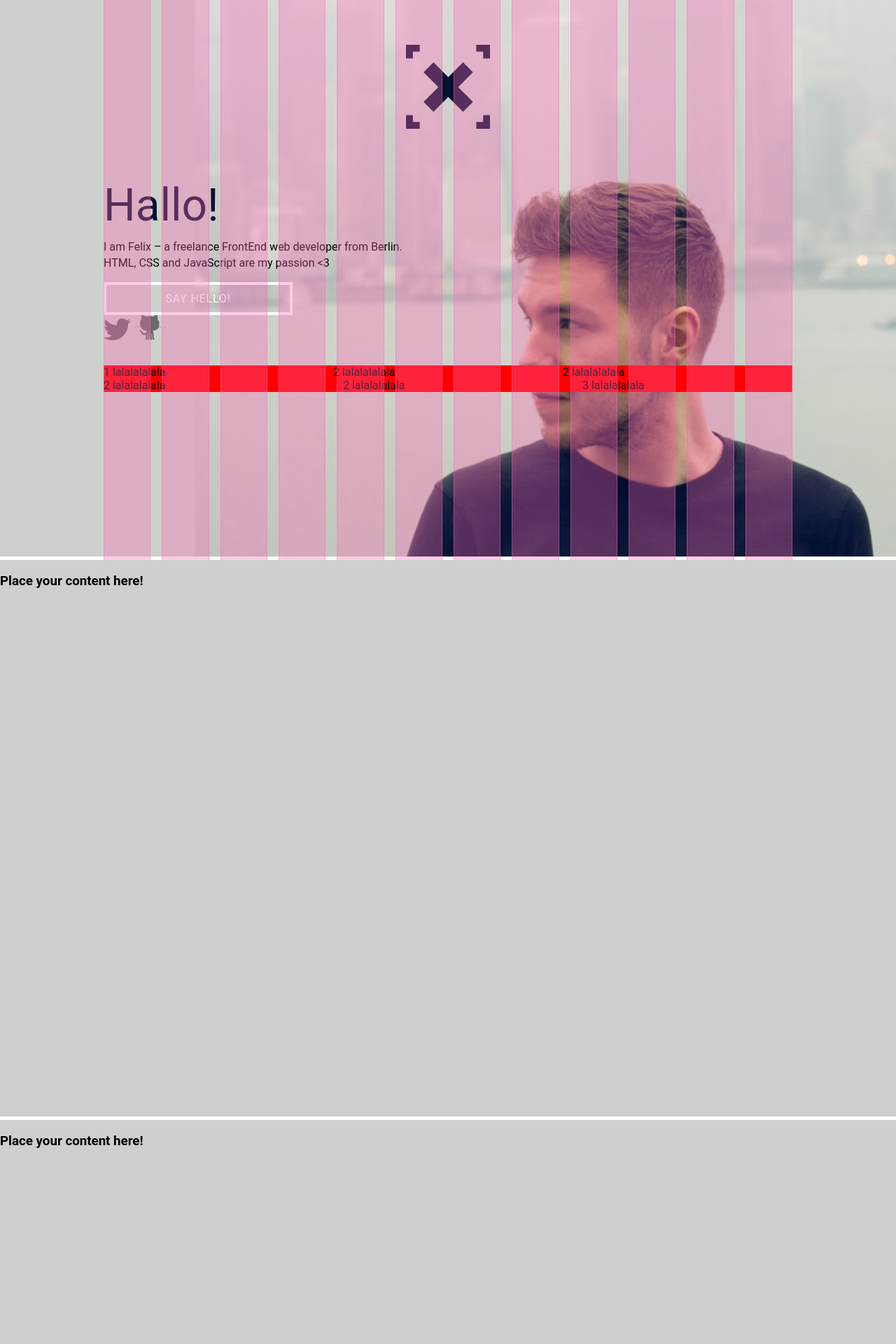
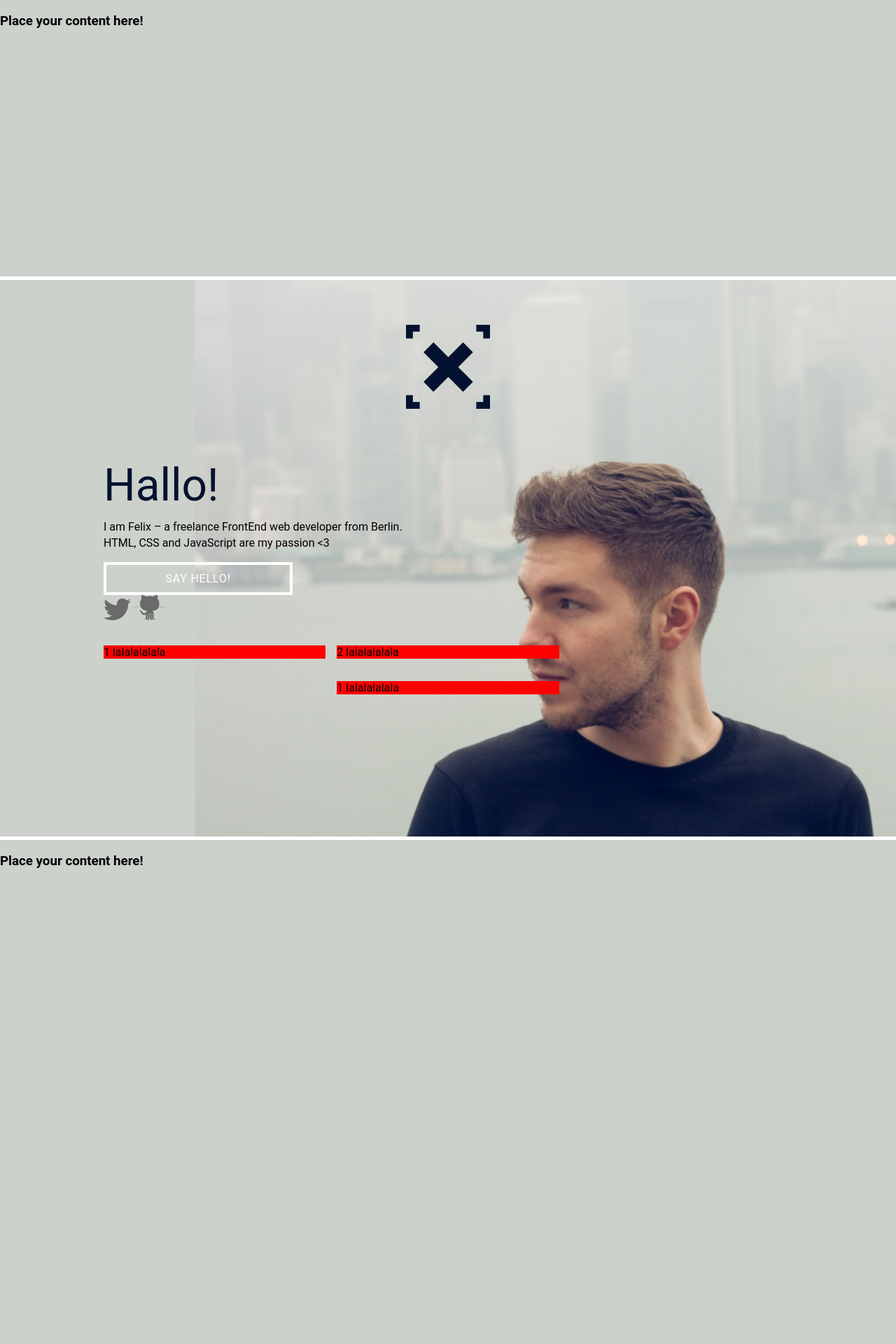
Before and after one commit to xiel/xiel, a PHP site: page / in a window 1280 px wide. Shown: the top 1920 px of the page at 70% size. Run offline with PHP 8.4, Linux system fonts and the light colour scheme.

Commit message:
update grid test

```diff
--- a/_output/css/styles.css
+++ b/_output/css/styles.css
@@ -36,6 +36,7 @@ BASE
   box-sizing: border-box; }
 
 body {
+  position: relative;
   font-family: "Roboto", sans-serif;
   background: #CCD1CC;
   margin: 0;
@@ -51,7 +52,8 @@ body {
 .stage {
   background: #CCD1CC url('../img/stage/felix-leupold-stage.jpg') right bottom no-repeat;
   background-size: cover;
-  overflow: hidden; }
+  overflow: hidden;
+  background-attachment: fixed; }
 
 .xiel-logo {
   margin: 5% auto; }
@@ -95,8 +97,9 @@ GENERAL LAYOUT
   flex-direction: row;
   flex-wrap: wrap;
   transition: 500ms;
-  z-index: 9999; }
-  .grid:hover {
+  z-index: 9999;
+  pointer-events: none; }
+  body:hover .grid {
     opacity: 0; }
 
 .grid, .grid__col, .grid__inner {
@@ -104,8 +107,7 @@ GENERAL LAYOUT
 
 .grid__col {
   flex: 1 0 auto;
-  padding: 0 .5rem;
-  min-width: 3rem; }
+  padding: 0 .5rem; }
 
 .grid__inner {
   background: rgba(255, 105, 180, 0.33);
@@ -122,12 +124,22 @@ GENERAL LAYOUT
   display: flex;
   flex: 0 1 auto;
   flex-direction: row;
-  flex-wrap: wrap; }
+  flex-wrap: wrap;
+  margin: 0 -.5rem; }
+
+.flexbox-wrapper--centered {
+  justify-content: center; }
+
+.flexbox-wrapper--end {
+  justify-content: center; }
 
 .flexbox {
   background: red;
+  padding: 0 .5rem;
   flex: 1 0 auto;
-  min-width: 300px; }
+  flex-basis: 33.33%;
+  max-width: 33.33%;
+  background-clip: content-box; }
 
 .flexbox-3 {
   flex: 0 2 auto; }
--- a/_output/index.html
+++ b/_output/index.html
@@ -32,22 +32,11 @@
 
 
 
-<div class="grid">
-	<div class="grid__col"><div class="grid__inner"></div></div>
-	<div class="grid__col"><div class="grid__inner"></div></div>
-	<div class="grid__col"><div class="grid__inner"></div></div>
-	<div class="grid__col"><div class="grid__inner"></div></div>
-	<div class="grid__col"><div class="grid__inner"></div></div>
-	<div class="grid__col"><div class="grid__inner"></div></div>
-	<div class="grid__col"><div class="grid__inner"></div></div>
-	<div class="grid__col"><div class="grid__inner"></div></div>
-	<div class="grid__col"><div class="grid__inner"></div></div>
-	<div class="grid__col"><div class="grid__inner"></div></div>
-	<div class="grid__col"><div class="grid__inner"></div></div>
-	<div class="grid__col"><div class="grid__inner"></div></div>
-</div>
+<section class="section" style="min-height: 50vh">
+	<h3>Place your content here!</h3>
+</section>
 
-<section class="section stage">
+<section class="section stage" id="stage">
 	<h1 class="xiel-logo">
 		<a href="#">
 			xiel development
@@ -81,21 +70,26 @@
 
 
 	<div class="container">
+
 		<div class="flexbox-wrapper">
 			<div class="flexbox">1 lalalalalala</div>
 			<div class="flexbox">2 lalalalalala</div>
-			<div class="flexbox">2 lalalalalala</div>
-			<div class="flexbox">2 lalalalalala</div>
-			<div class="flexbox">2 lalalalalala</div>
-			<div class="flexbox flexbox-3">3 lalalalalala</div>
 		</div>
+
+	</div>
+
+	<div class="container">
+
+		<div class="flexbox-wrapper flexbox-wrapper--centered">
+			<div class="flexbox">1 lalalalalala</div>
+		</div>
+
 	</div>
 
 </section>
 
 <section class="section">
 	<h3>Place your content here!</h3>
-
 </section>
 
 <section class="section">
@@ -113,5 +107,20 @@
 	</p>
 </section>
 
+	<div class="grid">
+		<div class="grid__col"><div class="grid__inner"></div></div>
+		<div class="grid__col"><div class="grid__inner"></div></div>
+		<div class="grid__col"><div class="grid__inner"></div></div>
+		<div class="grid__col"><div class="grid__inner"></div></div>
+		<div class="grid__col"><div class="grid__inner"></div></div>
+		<div class="grid__col"><div class="grid__inner"></div></div>
+		<div class="grid__col"><div class="grid__inner"></div></div>
+		<div class="grid__col"><div class="grid__inner"></div></div>
+		<div class="grid__col"><div class="grid__inner"></div></div>
+		<div class="grid__col"><div class="grid__inner"></div></div>
+		<div class="grid__col"><div class="grid__inner"></div></div>
+		<div class="grid__col"><div class="grid__inner"></div></div>
+	</div>
+
 </body>
 </html>
```
Also changed, not shown: resources/scss/global/_base.scss (+21 -10 lines), resources/templates/layouts/tpl-default.hbs (+15 -0 lines), resources/templates/pages/index.hbs (+14 -20 lines).
